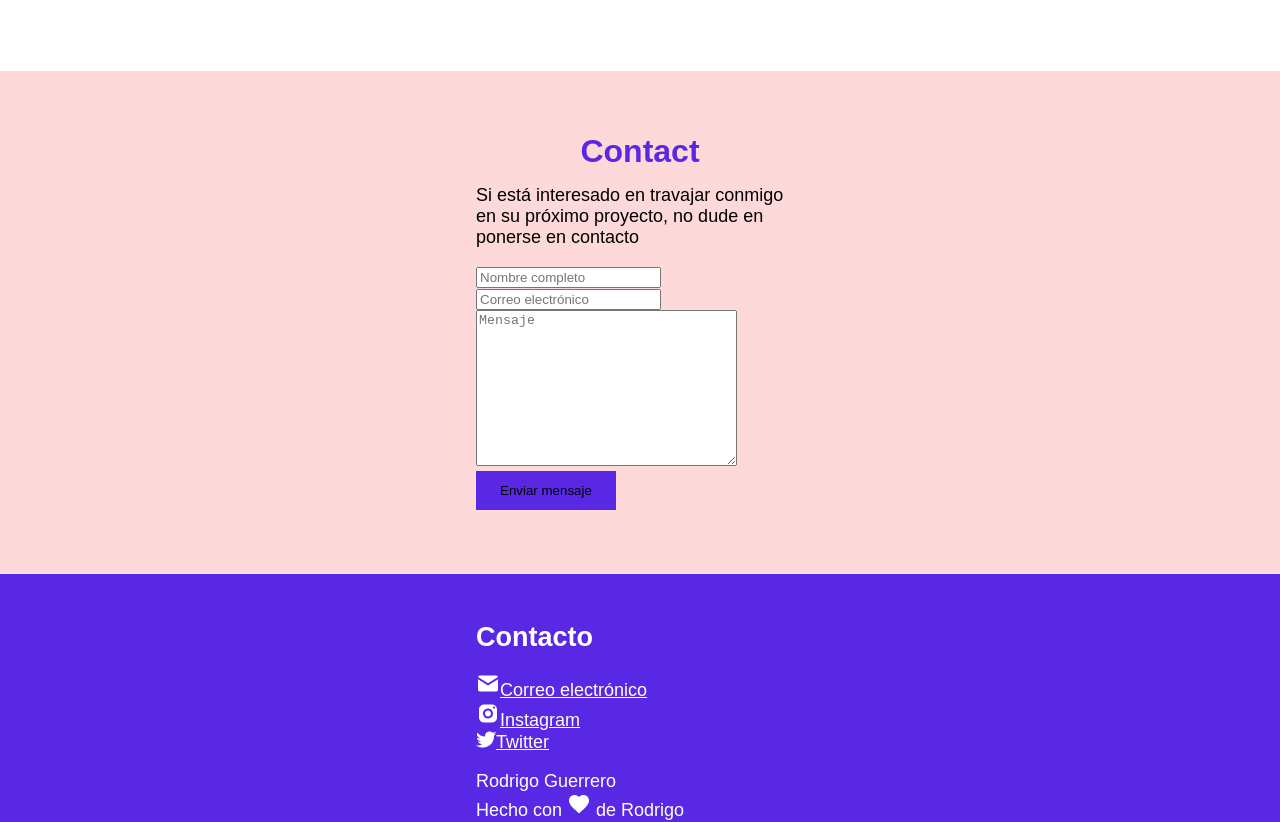
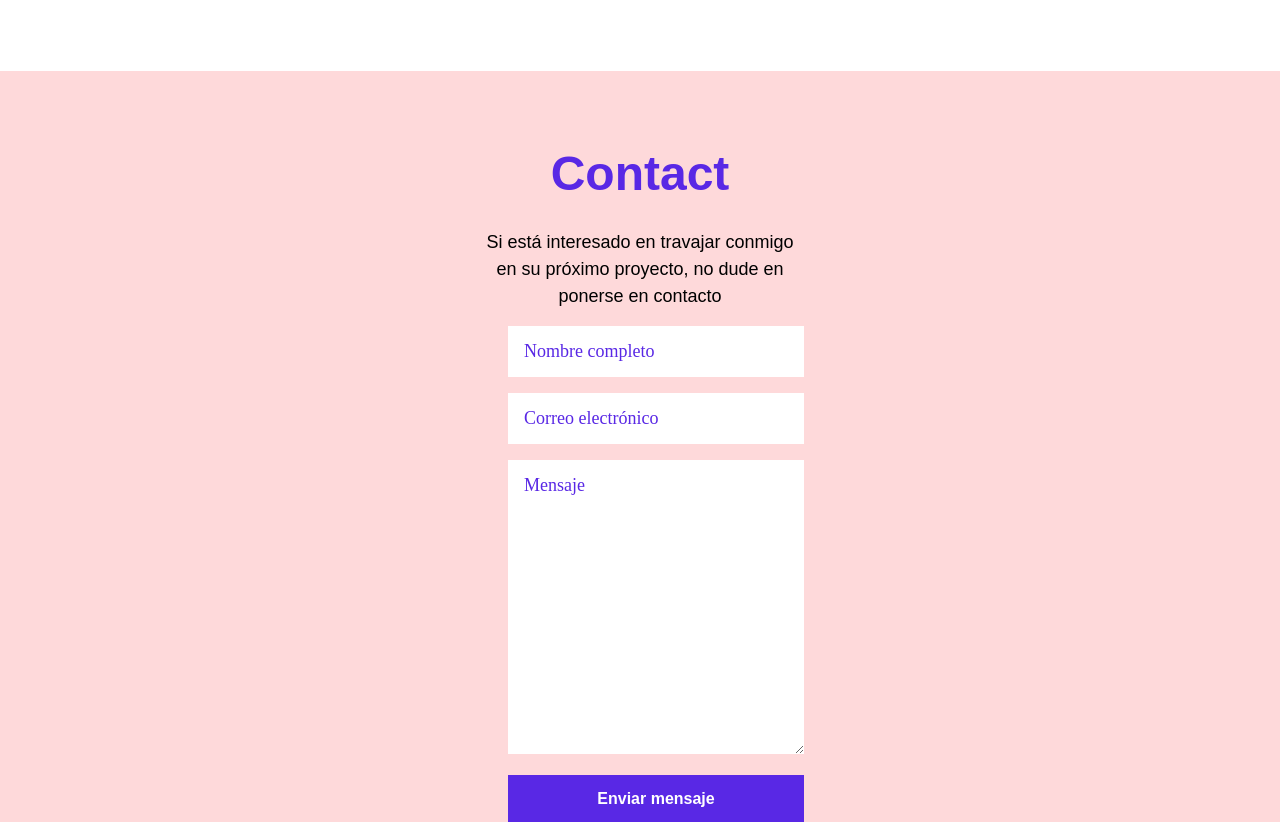
Before and after one commit to rodrigo-guerrero14/portafolio, a React (Create React App) app: page / in a window 1280 px wide. Shown: the part 4080-4902 px from the top of the page. Built offline with nearby package versions, Linux system fonts and the light colour scheme.

Commit message:
contact section was completed

```diff
--- a/src/assets/styles/contact.css
+++ b/src/assets/styles/contact.css
@@ -2,3 +2,58 @@
   background-color: var(--color-pink);
   padding: 64px 0;
 }
+
+.contact-content .title-section{
+  font-size: 48px;
+  line-height: 77.66px;
+}
+
+.contact-content p{
+  margin: 16px 0;
+  text-align: center;
+  font-size: 18px;
+  line-height: 27px;
+}
+
+.contact-content .form{
+  margin-top: 16px;
+  padding-left: 32px;
+}
+
+.contact-content .form input,
+.contact-content .form textarea,
+.contact-content .form .btn {
+  width: 100%;
+  margin-bottom: 16px;
+  box-sizing: border-box;
+}
+
+.contact-content .form input,
+.contact-content .form textarea{
+  padding: 12px 10px 12px 16px;
+  border: none;
+  outline: none;
+}
+
+.contact-content .form input::placeholder,
+.contact-content .form textarea::placeholder,
+.contact-content .form input,
+.contact-content .form textarea{
+  color: var(--color-purple) !important;
+  font-family: "Cantarell";
+  font-size: 18px;
+  line-height: 27px;
+}
+
+.contact-content .form textarea{
+  max-width: 100%;
+  min-width: 100%;
+}
+
+.contact-content .form .btn {
+  color: var(--color-white);
+  font-family: "Cantarell", sans-serif;
+  font-size: 16px;
+  font-weight: 700;
+  line-height: 24px;
+}
--- a/src/components/Contact/index.js
+++ b/src/components/Contact/index.js
@@ -1,4 +1,8 @@
 import '../../assets/styles/contact.css'
+
+const handleSendMessage = (e) => {
+  e.preventDefault()
+}
 
 function Contact(){
   return(
@@ -7,11 +11,11 @@ function Contact(){
         <div className="contact-content">
           <h2 className="title-section">Contact</h2>
           <p> Si está interesado en travajar conmigo en su próximo proyecto, no dude en ponerse en contacto</p>
-          <form action="">
+          <form action="" className="form">
             <input type="text" placeholder="Nombre completo"/>
             <input type="text" placeholder="Correo electrónico"/>
             <textarea name="" id="" cols="30" rows="10" placeholder="Mensaje"></textarea>
-            <button className="btn">Enviar mensaje</button>
+            <button className="btn" onClick={handleSendMessage}>Enviar mensaje</button>
           </form>
         </div>
       </div>
```
